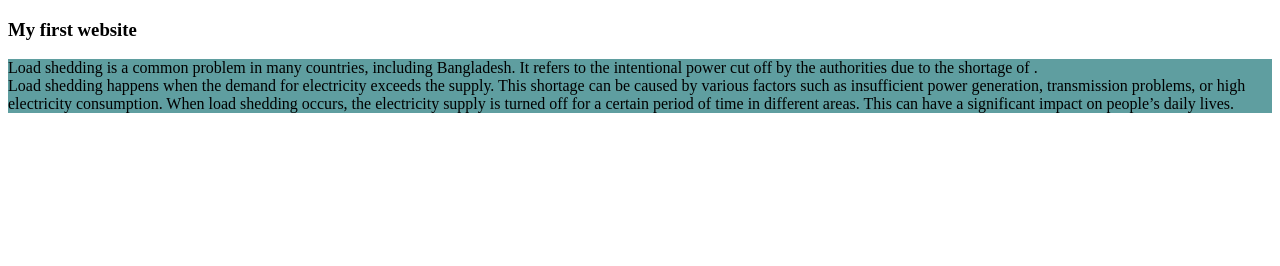
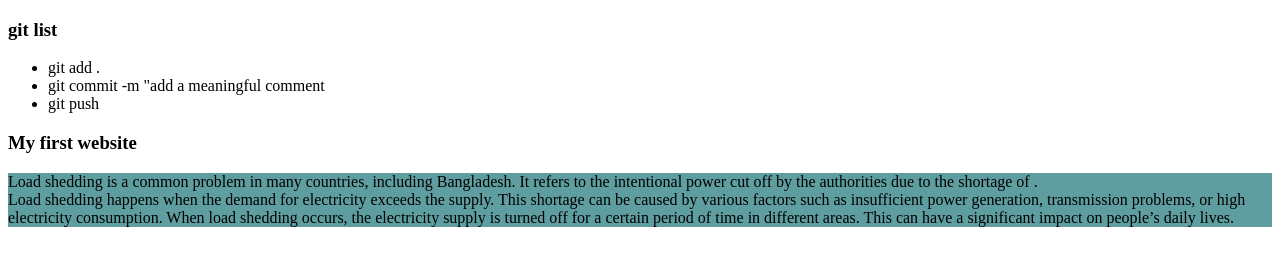
Before and after one commit to rafiqeb/My-first-github-project, a plain HTML site: page Index.html in a window 1280 px wide. Drawn offline with Linux system fonts and the light colour scheme.

Commit message:
add all blog

```diff
--- a/Index.html
+++ b/Index.html
@@ -12,6 +12,14 @@
 </head>
 <body>
     <div>
+        <h3>git list</h3>
+        <ul>
+            <li>git add .</li>
+            <li>git commit -m "add a meaningful comment</li>
+            <li>git push</li>
+        </ul>
+    </div>
+    <div>
         <h3>My first website</h3>
         <p>Load shedding is a common problem in many countries, including Bangladesh. It refers to the intentional power cut off by the authorities due to the shortage of . <br> Load shedding happens when the demand for electricity exceeds the supply. This shortage can be caused by various factors such as insufficient power generation, transmission problems, or high electricity consumption. When load shedding occurs, the electricity supply is turned off for a certain period of time in different areas. This can have a significant impact on people’s daily lives.</p>
     </div>
```
